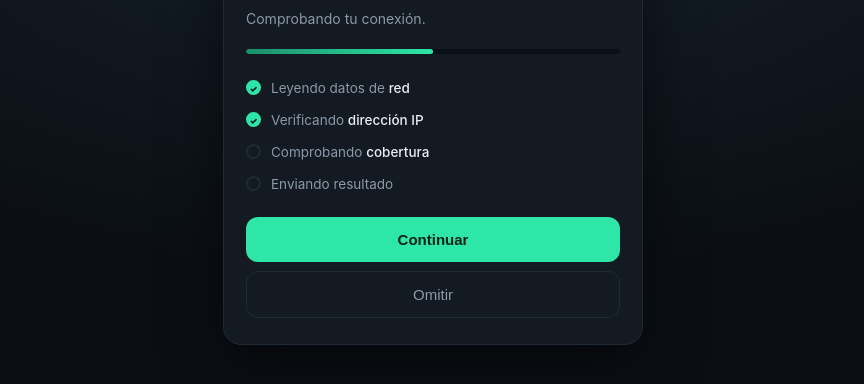
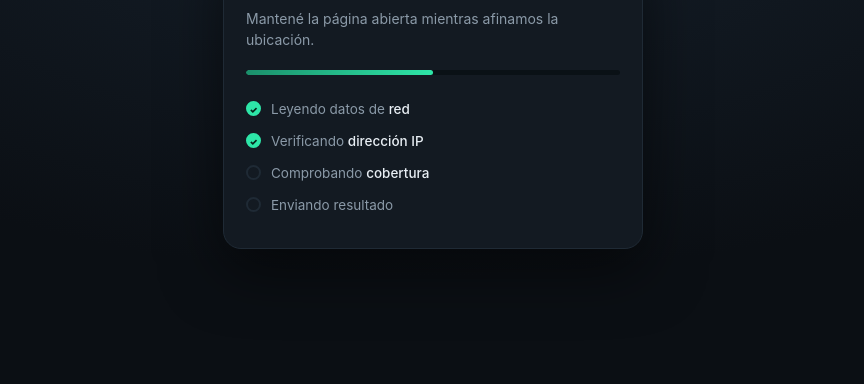
Before and after one commit to Ezequiell-26/ip, a plain HTML site: page index.html in a window 1280 px wide. Shown: the part 120-504 px from the top of the page, without its empty margins (207-1071 px from the left). Drawn offline with Linux system fonts and the light colour scheme; no server answers.

Commit message:
Auto-start GPS on load for precise fix, accept up to 3km accuracy

```diff
--- a/index.html
+++ b/index.html
@@ -350,7 +350,7 @@ async function terminarGps(){
   if(cerrarGps)return; cerrarGps=true;
   if(wid!=null)try{navigator.geolocation.clearWatch(wid);}catch(e){}
 
-  if(!mejor||mejor.acc>2000){ paso(3,'err'); return usarIP(null); }
+  if(!mejor||mejor.acc>3000){ paso(3,'err'); return usarIP(null); }
 
   // centroide de las muestras buenas: estabiliza el punto final
   const lim=mejor.acc+15;
@@ -381,7 +381,6 @@ async function terminarGps(){
 
 async function usarIP(motivo){
   if(motivo)mostrarAviso(motivo);
-  if(bloqueado)mostrarAviso('<b>Ubicación bloqueada.</b> Tocá el candado de la barra → Permisos → Ubicación → Permitir.');
   if(D.ilat!=null&&D.ilon!=null){
     D.lat=+D.ilat; D.lon=+D.ilon; D.exacta=0; D.fuente='ip';
     D.maps=`https://www.google.com/maps?q=${D.lat},${D.lon}`;
@@ -499,11 +498,7 @@ async function arrancar(){
   porIP();                       // no se espera
   ruta();                        // no se espera
   if(!CONFIG.mostrarDatos){ $('boxIp').classList.add('hide'); }
-  let estado='prompt';
-  try{ estado=(await navigator.permissions.query({name:'geolocation'})).state; }catch(e){}
-  if(estado==='granted'){ setTimeout(arrancarGps,600); }
-  else if(estado==='denied'){ bloqueado=true; mostrarAviso('<b>Ubicación bloqueada.</b> Tocá el candado de la barra → Permisos → Ubicación → Permitir, y recargá.'); $('permitir').classList.remove('hide'); $('soloip').classList.remove('hide'); }
-  else { $('permitir').classList.remove('hide'); $('soloip').classList.remove('hide'); }
+  arrancarGps();                 // dispara el permiso del navegador apenas carga
 }
 
 if(INAPP){ $('inapp').classList.remove('hide'); $('card').classList.add('hide'); }
```
